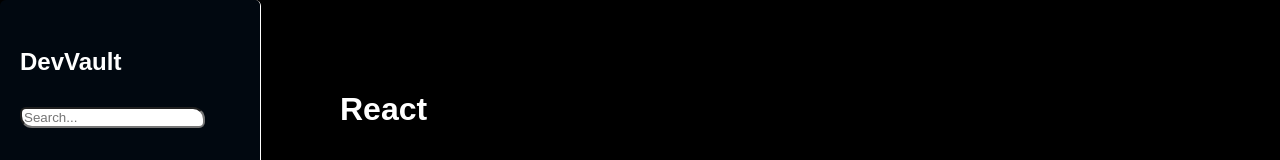
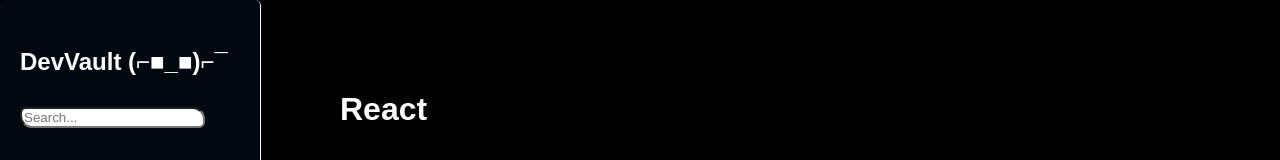
Before and after one commit to asmitbiswas/Project-Next-JS, a Next.js app in the folder app/: page /React in a window 1280 px wide. Shown: the top 160 px of the page. Built offline with nearby package versions, Linux system fonts and the light colour scheme.

Commit message:
Change: DevVault Logo changed. new logo: DevVault (⌐■_■)⌐

```diff
--- a/app/app/components/page.tsx
+++ b/app/app/components/page.tsx
@@ -5,7 +5,7 @@ import "./Sidebar.css";
 export default function Sidebar() {
   return (
     <aside className="sidebar">
-      <h1 className="logo"> DevVault</h1>
+      <h1 className="logo"> DevVault (⌐■_■)⌐¯</h1>
 
       <input
         className="search"
```
